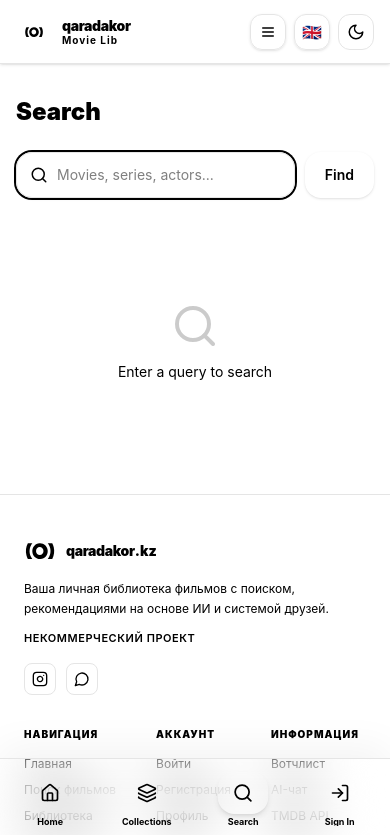
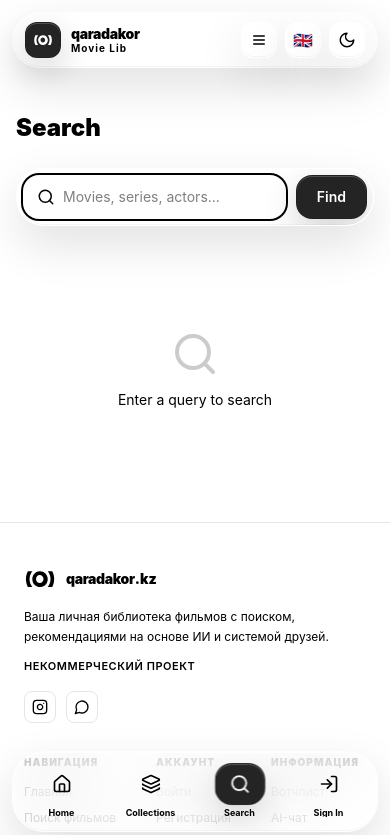
Before and after one commit to polaristefal-cpu/Qaradakor, a React (Vite) app: page /search in a window 390 px wide. Shown: the top 835 px of the page. Built offline with nearby package versions, Linux system fonts and the light colour scheme.

Commit message:
add liquid glass navigation style

```diff
--- a/src/app/components/sidebar.tsx
+++ b/src/app/components/sidebar.tsx
@@ -128,7 +128,7 @@ export function Sidebar() {
   // ── Desktop Sidebar Content ───────────────────────────────────────────────
   function DesktopSidebar() {
     return (
-      <div className="absolute inset-0 bg-background border border-border shadow-2xl flex flex-col overflow-hidden transition-all duration-500 ease-[cubic-bezier(0.4,0,0.2,1)]"
+      <div className="liquid-glass-panel absolute inset-0 flex flex-col overflow-hidden transition-all duration-500 ease-[cubic-bezier(0.4,0,0.2,1)]"
            style={{ borderRadius: collapsed ? '3.5rem' : '2rem' }}>
 
         {/* Logo Section */}
@@ -313,7 +313,7 @@ export function Sidebar() {
           >
             <div
               aria-hidden="true"
-              className="absolute inset-0 bg-background/75 backdrop-blur-sm"
+              className="absolute inset-0 bg-background/45 backdrop-blur-md"
               onClick={() => setMobileMenuOpen(false)}
             />
             <motion.div
@@ -321,11 +321,11 @@ export function Sidebar() {
               animate={{ x: 0 }}
               exit={{ x: "100%" }}
               transition={{ duration: 0.22, ease: "easeOut" }}
-              className="absolute right-0 top-0 flex h-full w-[min(22rem,calc(100vw-2rem))] flex-col border-l border-border bg-background shadow-2xl"
+              className="liquid-glass-panel absolute right-0 top-0 flex h-full w-[min(22rem,calc(100vw-2rem))] flex-col overflow-hidden rounded-l-[2rem]"
             >
               <div className="flex items-center justify-between border-b border-border px-5 py-4">
                 <div className="flex items-center gap-2.5">
-                  <div className="flex h-9 w-9 items-center justify-center rounded-xl bg-foreground text-background">
+                  <div className="liquid-glass-active relative flex h-9 w-9 items-center justify-center overflow-hidden rounded-xl">
                     <Logo className="h-5 w-5" />
                   </div>
                   <div>
@@ -335,7 +335,7 @@ export function Sidebar() {
                 </div>
                 <button
                   onClick={() => setMobileMenuOpen(false)}
-                  className="flex h-9 w-9 items-center justify-center rounded-xl border border-border bg-card text-muted-foreground transition hover:text-foreground"
+                  className="liquid-glass-control relative flex h-9 w-9 items-center justify-center overflow-hidden rounded-xl text-muted-foreground transition hover:text-foreground"
                   aria-label={t("close")}
                 >
                   <X className="h-4 w-4" />
@@ -352,10 +352,10 @@ export function Sidebar() {
                       <Link
                         key={item.to}
                         to={item.to}
-                        className={`flex items-center gap-3 rounded-2xl px-3 py-3 text-sm font-bold transition ${
+                        className={`relative flex items-center gap-3 overflow-hidden rounded-2xl px-3 py-3 text-sm font-bold transition ${
                           active
-                            ? "bg-foreground text-background"
-                            : "text-muted-foreground hover:bg-muted hover:text-foreground"
+                            ? "liquid-glass-active"
+                            : "text-muted-foreground hover:bg-white/10 hover:text-foreground"
                         }`}
                       >
                         <Icon className="h-4 w-4 shrink-0" />
@@ -377,7 +377,7 @@ export function Sidebar() {
                 <div className="border-t border-border p-4">
                   <button
                     onClick={handleLogout}
-                    className="flex w-full items-center justify-center gap-2 rounded-2xl border border-border bg-card px-4 py-3 text-sm font-bold text-muted-foreground transition hover:border-destructive/30 hover:text-destructive"
+                    className="liquid-glass-control relative flex w-full items-center justify-center gap-2 overflow-hidden rounded-2xl px-4 py-3 text-sm font-bold text-muted-foreground transition hover:text-destructive"
                   >
                     <LogOut className="h-4 w-4" />
                     {t("logout")}
@@ -420,11 +420,11 @@ export function Sidebar() {
 
       {/* ── Mobile top bar ── */}
       <header
-        className="lg:hidden fixed top-0 left-0 right-0 z-40 h-16 flex items-center justify-between px-4 bg-background/80 backdrop-blur-xl border-b border-border shadow-sm"
+        className="liquid-glass lg:hidden fixed top-3 left-3 right-3 z-40 h-14 flex items-center justify-between rounded-[1.75rem] px-3"
       >
         {/* Logo */}
         <Link to="/" className="flex items-center gap-2.5 group">
-          <div className="w-9 h-9 flex items-center justify-center rounded-xl bg-foreground text-background group-hover:scale-105 transition-transform">
+          <div className="liquid-glass-active relative w-9 h-9 flex items-center justify-center overflow-hidden rounded-xl group-hover:scale-105 transition-transform">
             <Logo className="w-5 h-5" />
           </div>
           <div className="flex flex-col">
@@ -436,20 +436,20 @@ export function Sidebar() {
         <div className="flex items-center gap-2">
           <button
             onClick={() => setMobileMenuOpen(true)}
-            className="flex h-9 w-9 items-center justify-center rounded-xl border border-border bg-accent/50 text-foreground shadow-sm transition-all hover:bg-accent"
+            className="liquid-glass-control relative flex h-9 w-9 items-center justify-center overflow-hidden rounded-xl text-foreground transition-all hover:bg-white/10"
             aria-label={t("menu")}
           >
             <Menu className="h-4 w-4" />
           </button>
           {/* Mobile lang switcher */}
           <MobileLangPicker />
-          <div className="w-9 h-9 flex items-center justify-center rounded-xl bg-accent/50 border border-border text-foreground">
+          <div className="liquid-glass-control relative w-9 h-9 flex items-center justify-center overflow-hidden rounded-xl text-foreground">
              <ThemeToggle />
           </div>
           {session && (
             <Link
               to="/profile"
-              className="relative w-9 h-9 rounded-xl overflow-hidden flex items-center justify-center shadow-sm border border-border"
+              className="liquid-glass-control relative w-9 h-9 rounded-xl overflow-hidden flex items-center justify-center"
             >
               {avatarUrl ? (
                 <img src={avatarUrl} alt={displayName} className="w-full h-full object-cover" />
@@ -466,9 +466,9 @@ export function Sidebar() {
 
       {/* ── Mobile Bottom Navigation Bar ── */}
       <nav
-        className="lg:hidden fixed bottom-0 left-0 right-0 z-40 bg-background/90 backdrop-blur-xl border-t border-border shadow-[0_-10px_40px_rgba(0,0,0,0.05)]"
+        className="lg:hidden fixed bottom-0 left-0 right-0 z-40 px-3 pb-[max(0.75rem,env(safe-area-inset-bottom))] pointer-events-none"
       >
-        <div className="flex items-center justify-around gap-1 px-1 pt-2 pb-[max(0.75rem,env(safe-area-inset-bottom))]">
+        <div className="liquid-glass pointer-events-auto relative flex items-center justify-around gap-1 overflow-hidden rounded-[2rem] px-1.5 pt-1.5 pb-2">
           {mobileNav.map((item) => {
             const active = isActive(item.to);
             const Icon = item.icon;
@@ -480,12 +480,12 @@ export function Sidebar() {
                 className="relative flex min-w-0 flex-1 flex-col items-center gap-1 rounded-2xl px-1 py-1.5 transition-all"
               >
                 <div className={`relative w-12 h-10 flex items-center justify-center rounded-2xl transition-all duration-300 ${
-                  active ? "bg-foreground text-background shadow-md scale-105" : "hover:bg-accent text-muted-foreground"
+                  active ? "liquid-glass-active scale-105" : "text-muted-foreground hover:bg-white/10"
                 }`}>
                   <Icon className={`w-5 h-5 transition-transform duration-300`} />
                   {badge !== undefined && badge > 0 && (
                     <span className={`absolute -top-1 -right-1 w-4.5 h-4.5 text-[9px] font-black rounded-full flex items-center justify-center border-2 border-background ${
-                      active ? "bg-background text-foreground" : "bg-primary text-primary-foreground"
+                      active ? "bg-background text-foreground" : "liquid-glass-active"
                     }`}>
                       {badge > 99 ? "99+" : badge}
                     </span>
@@ -497,12 +497,6 @@ export function Sidebar() {
                   {item.label}
                 </span>
 
-                {active && (
-                  <motion.div
-                    layoutId="mobileNavDot"
-                    className="absolute -bottom-1 w-1 h-1 rounded-full bg-foreground"
-                  />
-                )}
               </Link>
             );
           })}
@@ -523,7 +517,7 @@ function MobileLangPicker() {
     <div className="relative">
       <button
         onClick={() => setOpen(!open)}
-        className="flex items-center justify-center w-9 h-9 rounded-xl bg-accent/50 border border-border text-foreground hover:bg-accent transition-all shadow-sm"
+        className="liquid-glass-control relative flex items-center justify-center w-9 h-9 overflow-hidden rounded-xl text-foreground hover:bg-white/10 transition-all"
       >
         <span className="text-base leading-none">{current?.flag}</span>
       </button>
@@ -536,13 +530,13 @@ function MobileLangPicker() {
               animate={{ opacity: 1, scale: 1, y: 0 }}
               exit={{ opacity: 0, scale: 0.95, y: -10 }}
               transition={{ duration: 0.15 }}
-              className="absolute bottom-full mb-2 right-0 bg-card border border-border rounded-2xl shadow-xl z-50 overflow-hidden min-w-[120px] p-1.5"
+              className="liquid-glass-panel absolute bottom-full mb-2 right-0 rounded-2xl z-50 overflow-hidden min-w-[120px] p-1.5"
             >
               {LANGS.map(l => (
                 <button
                   key={l.code}
                   onClick={() => { setLang(l.code); setOpen(false); }}
-                  className={`w-full flex items-center gap-3 px-3 py-2.5 rounded-xl text-sm font-bold transition-all ${lang === l.code ? "bg-foreground text-background shadow-sm" : "text-muted-foreground hover:text-foreground hover:bg-accent"}`}
+                  className={`w-full flex items-center gap-3 px-3 py-2.5 rounded-xl text-sm font-bold transition-all ${lang === l.code ? "liquid-glass-active" : "text-muted-foreground hover:text-foreground hover:bg-white/10"}`}
                 >
                   <span className="text-lg leading-none">{l.flag}</span>
                   <span>{l.label}</span>
--- a/src/app/pages/search.tsx
+++ b/src/app/pages/search.tsx
@@ -176,7 +176,7 @@ export function SearchPage() {
       <h1 className="text-2xl font-black text-foreground mb-6">{pageTitle}</h1>
 
       {/* Search form */}
-      <form onSubmit={handleSubmit} className="flex gap-2.5 mb-6">
+      <form onSubmit={handleSubmit} className="liquid-glass-card relative flex gap-2.5 mb-6 overflow-hidden rounded-[1.75rem] p-1.5">
         <div className="relative flex-1">
           <SearchIcon className="absolute left-3.5 top-1/2 -translate-y-1/2 w-4.5 h-4.5 text-muted-foreground" />
           <input
@@ -184,7 +184,7 @@ export function SearchPage() {
             value={inputVal}
             onChange={(e) => setInputVal(e.target.value)}
             placeholder={t("searchInputPlaceholder")}
-            className="w-full bg-card border border-border rounded-2xl pl-10 pr-10 py-3 text-foreground placeholder:text-muted-foreground/50 text-sm focus:outline-none focus:border-primary focus:ring-2 focus:ring-primary/15 transition shadow-sm"
+            className="w-full bg-transparent rounded-2xl pl-10 pr-10 py-3 text-foreground placeholder:text-muted-foreground/50 text-sm focus:outline-none focus:ring-2 focus:ring-primary/15 transition"
             autoFocus
           />
           {inputVal && (
@@ -206,7 +206,7 @@ export function SearchPage() {
         </div>
         <button
           type="submit"
-          className="px-5 py-2.5 bg-primary text-primary-foreground rounded-2xl font-semibold text-sm hover:bg-primary/90 transition-all shadow-sm"
+          className="liquid-glass-active relative overflow-hidden px-5 py-2.5 rounded-2xl font-semibold text-sm transition-all hover:scale-[1.02]"
         >
           {t("searchBtn")}
         </button>
@@ -219,10 +219,10 @@ export function SearchPage() {
             <button
               key={tab.id}
               onClick={() => setActiveTab(tab.id)}
-              className={`flex items-center gap-1.5 px-3.5 py-1.5 rounded-xl text-sm font-semibold border transition-all ${
+              className={`relative flex items-center gap-1.5 overflow-hidden px-3.5 py-1.5 rounded-xl text-sm font-semibold border transition-all ${
                 activeTab === tab.id
-                  ? "bg-primary text-primary-foreground border-primary"
-                  : "bg-card text-muted-foreground border-border hover:border-primary/40 hover:text-foreground"
+                  ? "liquid-glass-active"
+                  : "liquid-glass-control text-muted-foreground hover:text-foreground"
               }`}
             >
               <tab.icon className="w-3.5 h-3.5" />
@@ -273,10 +273,10 @@ export function SearchPage() {
                   <button
                     key={person.id}
                     onClick={() => handlePersonClick(person)}
-                    className={`group bg-card border rounded-xl overflow-hidden text-left shadow-sm transition-all hover:shadow-md ${
+                    className={`group liquid-glass-card relative rounded-xl overflow-hidden text-left transition-all hover:shadow-md ${
                       selectedPerson?.id === person.id
-                        ? "border-primary ring-2 ring-primary/20"
-                        : "border-border hover:border-primary/40"
+                        ? "ring-2 ring-primary/20"
+                        : "hover:border-primary/40"
                     }`}
                   >
                     {person.profile_path ? (
--- a/src/app/routes.tsx
+++ b/src/app/routes.tsx
@@ -46,7 +46,7 @@ function AppShell() {
     <div className="min-h-screen bg-background flex">
       <Sidebar />
       <main
-        className={`flex-1 min-w-0 transition-all duration-300 ease-in-out pt-16 lg:pt-0 pb-28 lg:pb-0 flex flex-col overflow-x-clip ${
+        className={`flex-1 min-w-0 transition-all duration-300 ease-in-out pt-20 lg:pt-0 pb-28 lg:pb-0 flex flex-col overflow-x-clip ${
           collapsed ? "lg:ml-28" : "lg:ml-[280px]"
         }`}
       >
--- a/src/styles/tailwind.css
+++ b/src/styles/tailwind.css
@@ -12,4 +12,97 @@
   .scrollbar-hide::-webkit-scrollbar {
     display: none;
   }
+
+  .liquid-glass,
+  .liquid-glass-panel,
+  .liquid-glass-control,
+  .liquid-glass-card,
+  .liquid-glass-active {
+    isolation: isolate;
+    -webkit-backdrop-filter: blur(28px) saturate(180%);
+    backdrop-filter: blur(28px) saturate(180%);
+  }
+
+  .liquid-glass::before,
+  .liquid-glass-panel::before,
+  .liquid-glass-control::before,
+  .liquid-glass-card::before,
+  .liquid-glass-active::before {
+    content: "";
+    display: none;
+    position: absolute;
+    inset: 0;
+    z-index: -1;
+    pointer-events: none;
+    border-radius: inherit;
+    background:
+      linear-gradient(135deg, rgba(255,255,255,0.28), rgba(255,255,255,0.04) 38%, rgba(255,255,255,0.12) 100%),
+      linear-gradient(180deg, rgba(255,255,255,0.12), rgba(255,255,255,0));
+    opacity: 0.9;
+  }
+
+  .liquid-glass {
+    border: 1px solid rgba(255,255,255,0.24);
+    background: rgba(16,16,18,0.54);
+    box-shadow:
+      inset 0 1px 0 rgba(255,255,255,0.22),
+      inset 0 -1px 0 rgba(255,255,255,0.06),
+      0 18px 55px rgba(0,0,0,0.28);
+  }
+
+  .liquid-glass-panel {
+    border: 1px solid rgba(255,255,255,0.18);
+    background: rgba(18,18,20,0.72);
+    box-shadow:
+      inset 0 1px 0 rgba(255,255,255,0.18),
+      inset 0 -1px 0 rgba(255,255,255,0.05),
+      0 30px 80px rgba(0,0,0,0.45);
+  }
+
+  .liquid-glass-control {
+    border: 1px solid rgba(255,255,255,0.16);
+    background: rgba(255,255,255,0.07);
+    box-shadow:
+      inset 0 1px 0 rgba(255,255,255,0.14),
+      0 8px 24px rgba(0,0,0,0.18);
+  }
+
+  .liquid-glass-card {
+    border: 1px solid rgba(255,255,255,0.14);
+    background: rgba(18,18,20,0.72);
+    box-shadow:
+      inset 0 1px 0 rgba(255,255,255,0.12),
+      0 14px 40px rgba(0,0,0,0.22);
+  }
+
+  .liquid-glass-active {
+    border: 1px solid rgba(255,255,255,0.5);
+    background: rgba(255,255,255,0.92);
+    color: #050505;
+    box-shadow:
+      inset 0 1px 0 rgba(255,255,255,0.7),
+      0 10px 28px rgba(255,255,255,0.18),
+      0 12px 34px rgba(0,0,0,0.28);
+  }
+
+  :root:not(.dark) .liquid-glass,
+  :root:not(.dark) .liquid-glass-panel,
+  :root:not(.dark) .liquid-glass-control,
+  :root:not(.dark) .liquid-glass-card {
+    border-color: rgba(255,255,255,0.72);
+    background: rgba(255,255,255,0.66);
+    box-shadow:
+      inset 0 1px 0 rgba(255,255,255,0.86),
+      inset 0 -1px 0 rgba(0,0,0,0.04),
+      0 18px 48px rgba(0,0,0,0.12);
+  }
+
+  :root:not(.dark) .liquid-glass-active {
+    border-color: rgba(0,0,0,0.12);
+    background: rgba(0,0,0,0.86);
+    color: #ffffff;
+    box-shadow:
+      inset 0 1px 0 rgba(255,255,255,0.2),
+      0 12px 34px rgba(0,0,0,0.18);
+  }
 }
```
Also changed, not shown: src/app/components/movie-card.tsx (+4 -4 lines).
